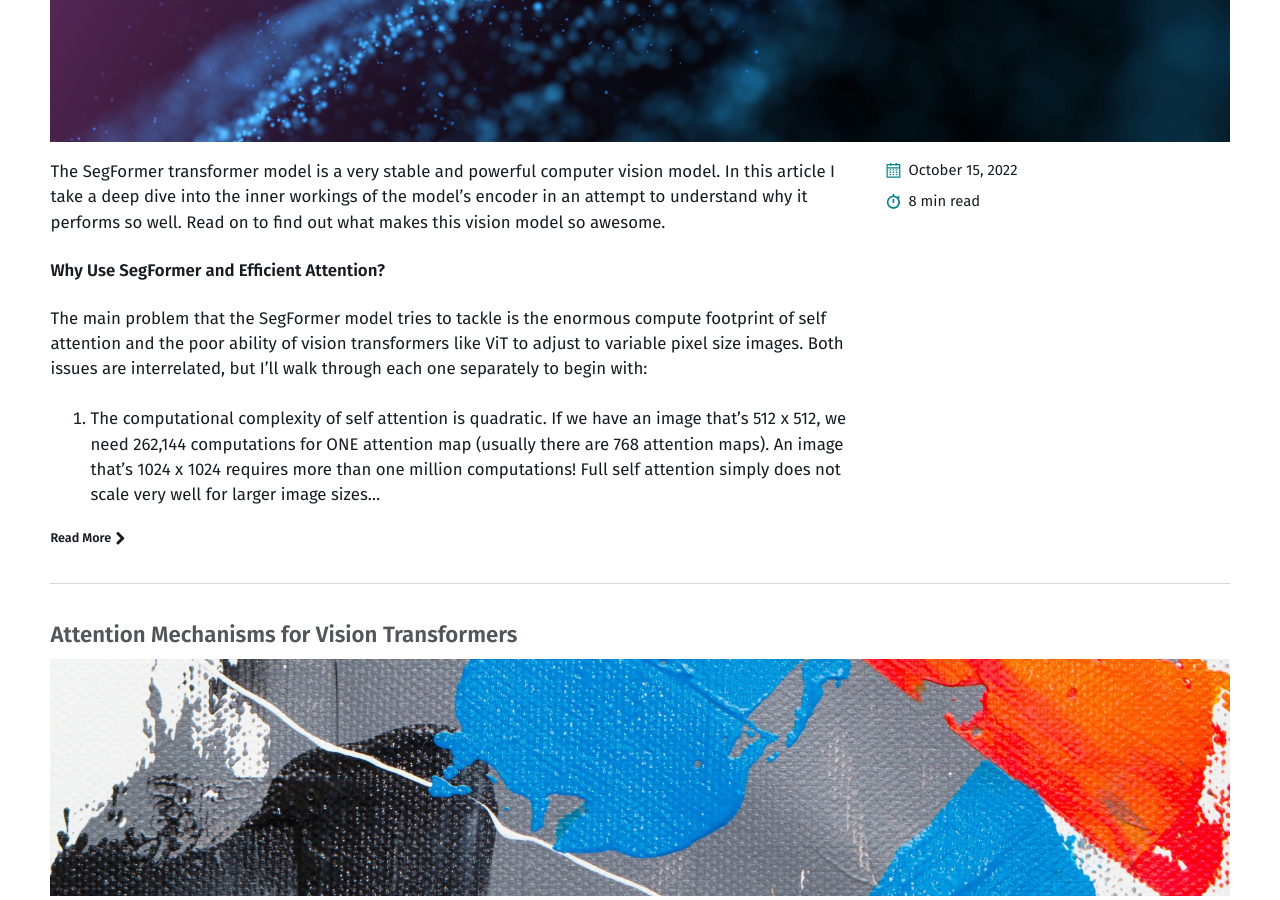
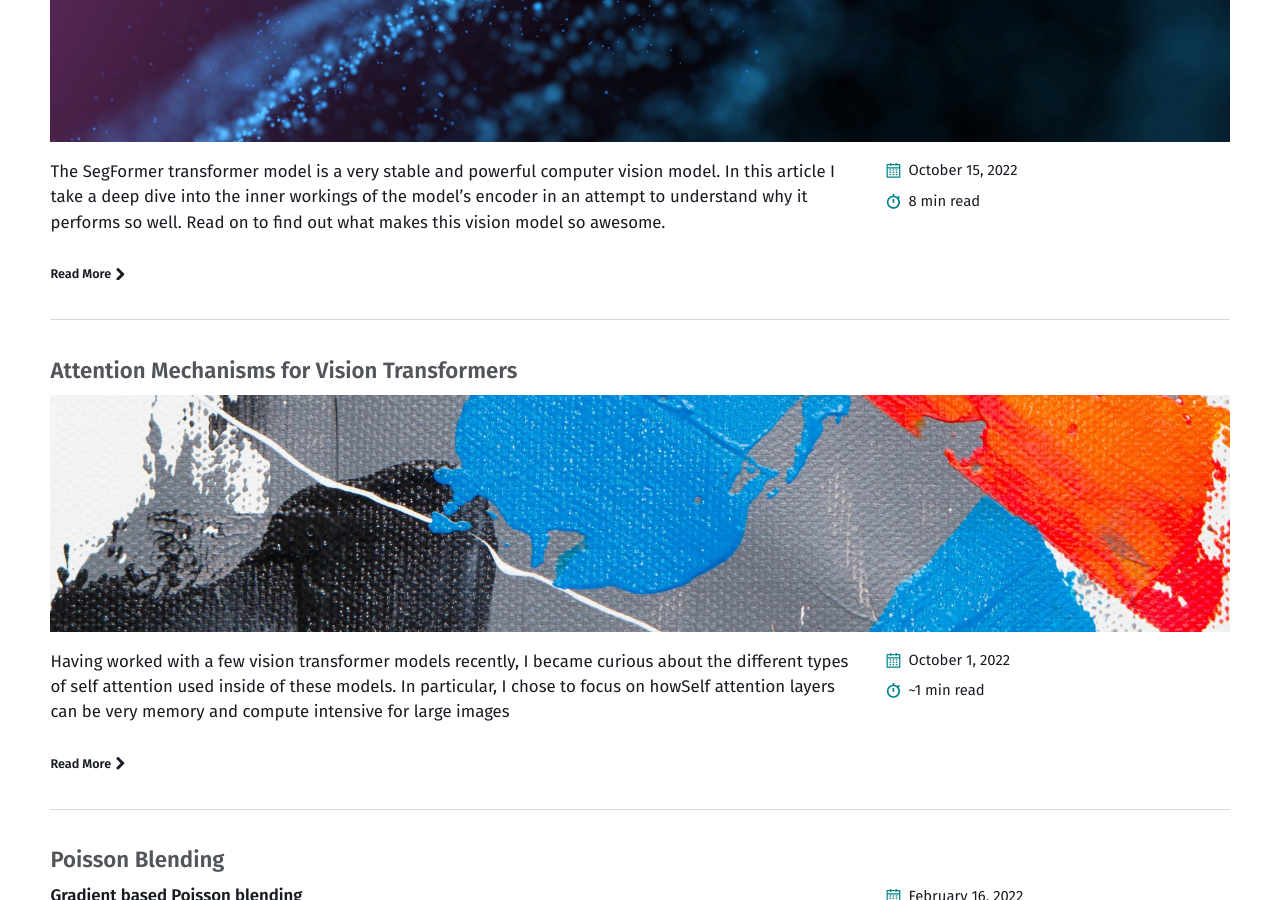
Before and after one commit to danielhoshizaki/danielhoshizaki, a Jekyll site: the page built from index.html, in a window 1280 px wide and 900 px high, scrolled down 1593 px. Built offline with Jekyll 4.4.1, drawn with Linux system fonts in a browser that asks for light colours; the list of posts is cut into pages by our own code; some of the changed lines change nothing that is shown.

Commit message:
Update 2022-10-15-vision-transformers.md

```diff
--- a/_posts/2022-10-15-vision-transformers.md
+++ b/_posts/2022-10-15-vision-transformers.md
@@ -5,6 +5,7 @@ name:  "Daniel Hoshizaki"
 image:
  thumbnail: /assets/images/segformer/particles.jpg
  path: /assets/images/segformer/particles.jpg
+excerpt: "The SegFormer transformer model is a very stable and powerful computer vision model. In this article I take a deep dive into the inner workings of the model's encoder in an attempt to understand why it performs so well. Read on to find out what makes this vision model so awesome."
 ---
 
 The SegFormer transformer model is a very stable and powerful computer vision model. In this article I take a deep dive into the inner workings of the model's encoder in an attempt to understand why it performs so well. Read on to find out what makes this vision model so awesome.
```
